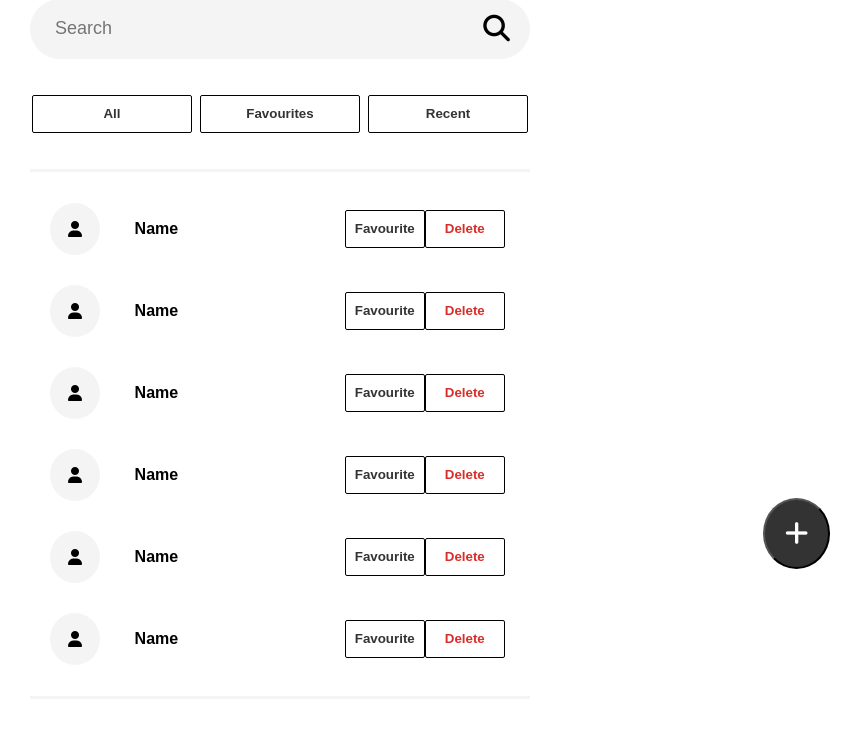
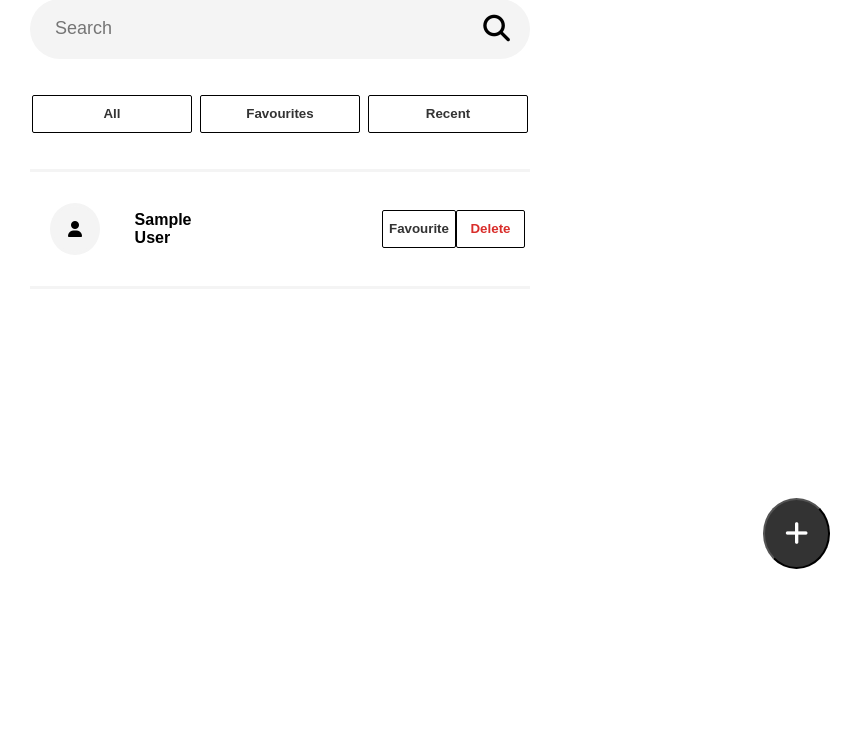
Before and after one commit to software-students-fall2023/2-web-app-exercise-team1-pt-2, a Flask app: template templates/contactlist.html in a window 1280 px wide. Shown: the part 193-924 px from the top of the page, without its empty margins (360-1221 px from the left). After the commit the page ends 762 px from the top, so only its background shows below. Run offline with Flask 3, Linux system fonts and the light colour scheme; the template is opened without the code that fills it: most values are stand-ins (such as "Sample title", 1, 10 or a date in 2020); parts of the project's set-up code (start-up, migrations or seed data) failed here and were passed over; some libraries are stand-ins or nearby versions.

Commit message:
Add search functionality and backend to contactlist

```diff
--- a/templates/contactlist.html
+++ b/templates/contactlist.html
@@ -12,8 +12,8 @@
     <header>
         <h1> Contacts </h1>
     </header>
-        <form action="" class="search-bar">
-            <input type="text" placeholder="Search" >
+        <form action="{{url_for('search')}}" method="get" class="search-bar">
+            <input type="text" name="name" placeholder="Search" >
             <button type="submit">
                 <i class="fa-solid fa-magnifying-glass fa-2x"></i>
             </button>
@@ -24,42 +24,14 @@
             <button class = "chip"> Recent </button>
         </div>
         <main>
+            {% for contact in contacts %}
             <div class="contact">
                 <i class="fa-solid fa-user"></i>
-                <strong>Name</strong>
+                <strong> {{contact.fullName}} </strong>
                 <button class = "favourites-button"> Favourite </button>
                 <button class = "delete-button"> Delete </button>
             </div>
-            <div class="contact">
-                <i class="fa-solid fa-user"></i>
-                <strong>Name</strong>
-                <button class = "favourites-button"> Favourite </button>
-                <button class = "delete-button"> Delete </button>
-            </div>
-            <div class="contact">
-                <i class="fa-solid fa-user"></i>
-                <strong>Name</strong>
-                <button class = "favourites-button"> Favourite </button>
-                <button class = "delete-button"> Delete </button>
-            </div>
-            <div class="contact">
-                <i class="fa-solid fa-user"></i>
-                <strong>Name</strong>
-                <button class = "favourites-button"> Favourite </button>
-                <button class = "delete-button"> Delete </button>
-            </div>
-            <div class="contact">
-                <i class="fa-solid fa-user"></i>
-                <strong>Name</strong>
-                <button class = "favourites-button"> Favourite </button>
-                <button class = "delete-button"> Delete </button>
-            </div>
-            <div class="contact">
-                <i class="fa-solid fa-user"></i>
-                <strong>Name</strong>
-                <button class = "favourites-button"> Favourite </button>
-                <button class = "delete-button"> Delete </button>
-            </div>
+            {% endfor %}
         </main>
         <div class="add-contact">
             <a href="{{ url_for('add_contact')}}">
```
